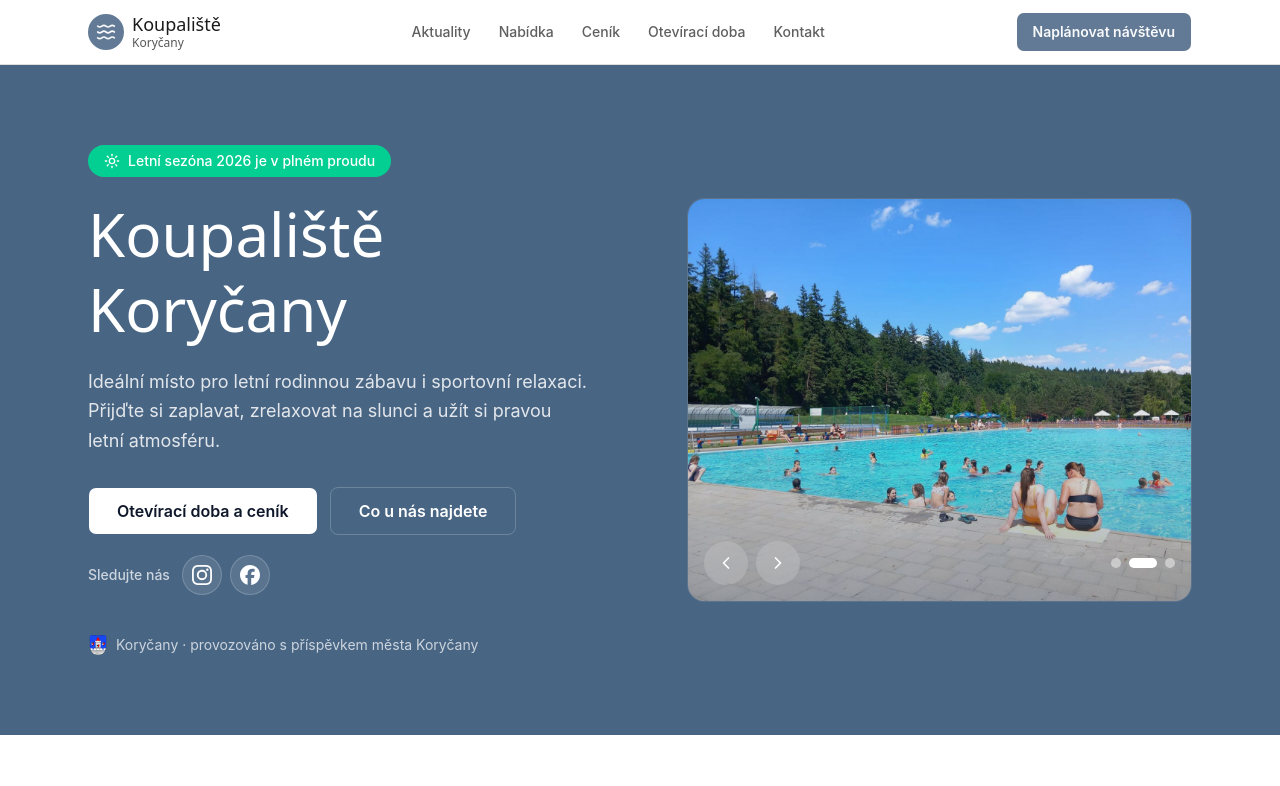
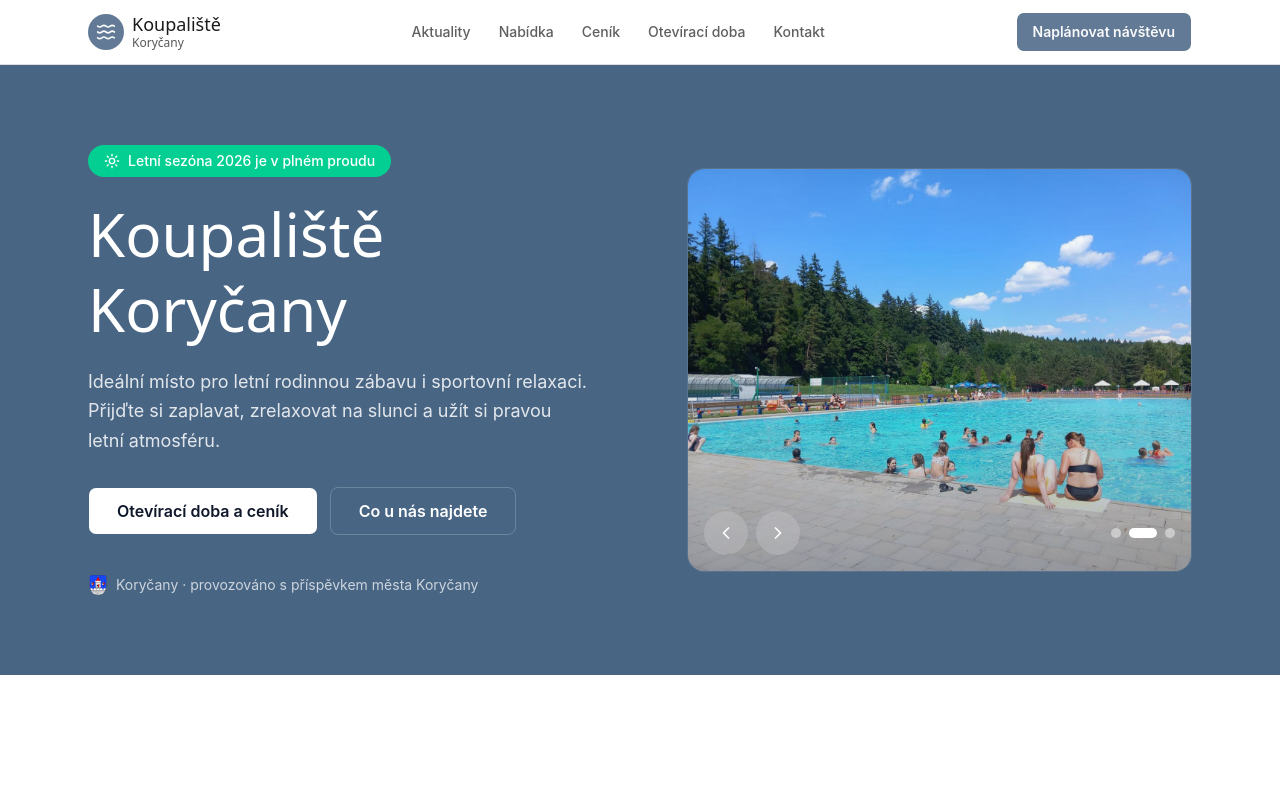
Before and after one commit to mirmachynka/koupaliste-korycany.cz, a React (Vite) app: page / in a window 1280 px wide. Shown: the top 786 px of the page. Built offline with nearby package versions, Linux system fonts and the light colour scheme; a web font is replaced by a local one.

Commit message:
Keep social links in footer only

```diff
--- a/components/hero-section.tsx
+++ b/components/hero-section.tsx
@@ -2,7 +2,6 @@ import { useState, useEffect, useCallback } from "react"
 import { Sun, ChevronLeft, ChevronRight } from "lucide-react"
 import { Button } from "@/components/ui/button"
 import { heroSlides } from "@/lib/site-images"
-import { socialLinks } from "@/lib/social-links"
 
 export function HeroSection() {
   const [current, setCurrent] = useState(0)
@@ -48,31 +47,6 @@ export function HeroSection() {
                 className="border-white/20 bg-transparent text-white hover:border-white/30 hover:bg-white/10 hover:text-white"
                 render={<a href="#nabidka">Co u nás najdete</a>}
               />
-            </div>
-
-            <div className="mt-5 flex items-center gap-3">
-              <span className="text-sm font-medium text-white/72">Sledujte nás</span>
-              <div className="flex items-center gap-2">
-                {socialLinks.map((link) => (
-                  <a
-                    key={link.href}
-                    href={link.href}
-                    target="_blank"
-                    rel="noopener noreferrer"
-                    aria-label={link.label}
-                    title={link.label}
-                    className="flex h-10 w-10 items-center justify-center rounded-full border border-white/18 bg-white/10 text-white transition-colors hover:border-white/35 hover:bg-white/18"
-                  >
-                    <svg
-                      viewBox="0 0 24 24"
-                      aria-hidden="true"
-                      className="h-5 w-5 fill-current"
-                    >
-                      <path d={link.iconPath} />
-                    </svg>
-                  </a>
-                ))}
-              </div>
             </div>
 
             <div className="mt-10 flex items-center gap-2 text-sm text-white/72">
```
Also changed, not shown: 3 other files (tests, documents, lock files or other folders).
